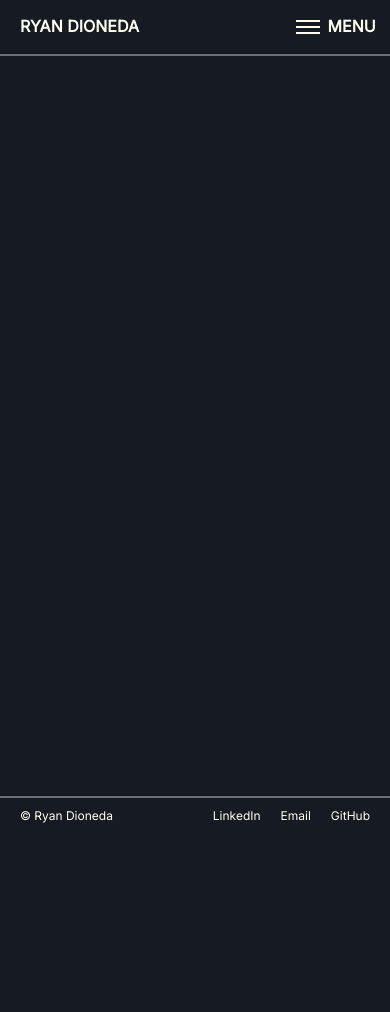
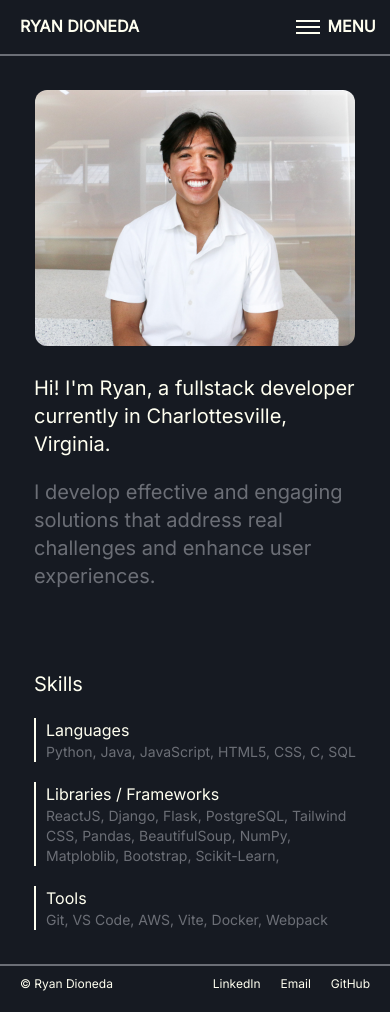
Before and after one commit to ryandioneda/portfolio_v1, a React (Vite) app: page /about in a window 390 px wide. Before the commit the page ends 844 px from the top, so only its background shows below. Built offline with nearby package versions, Linux system fonts and the light colour scheme.

Commit message:
Added content and styling for about page
Changes:
- Added desktop and mobile view for about page
-   Debugged footer to stay at bottom of page at all times
- Configured the mobile view nav menu to close for navlink onClick events

```diff
--- a/src/App.jsx
+++ b/src/App.jsx
@@ -8,16 +8,22 @@ import Footer from './components/Footer/Footer';
 
 // page imports
 import Index from './pages/Index/Index';
+import About from './pages/About/About';
 
 function App() {
   return (
-    <div>
+    <div className='flex flex-col min-h-screen'>
       <BrowserRouter>
         <Nav />
+        <div className="flex-grow">
 
-        <Routes>
-          <Route path='/' element={<Index />} />
-        </Routes>
+          <Routes>
+            <Route path='/' element={<Index />} />
+            <Route path='/about' element={<About />} />
+          </Routes>
+
+        </div>
+
         <Footer />
       </BrowserRouter>
 
--- a/src/components/Footer/Footer.jsx
+++ b/src/components/Footer/Footer.jsx
@@ -1,7 +1,7 @@
 
 const Footer = () => {
     return (
-        <div id="footer-wrapper" className="bg-offblack px-2.5 pb-5 pt-2.5 absolute bottom-0 w-full border-t-2 border-slate border-opacity-50 font-inter">
+        <div id="footer-wrapper" className="bg-offblack px-2.5 pb-5 pt-2.5 w-full border-t-2 border-slate border-opacity-50 font-inter">
             <div id="footer-container" className="flex px-2.5 text-xs sm:text-[1em]">
                 <div id="name-year-text" className="text-ivory">&copy; Ryan Dioneda</div>
 
--- a/src/components/Nav/Nav.jsx
+++ b/src/components/Nav/Nav.jsx
@@ -16,7 +16,7 @@ const Nav = () => {
         <div id='nav-wrapper' className="bg-offblack w-full p-2.5 font-inter sm:bg-slate border-b-2 border-slate border-opacity-50 sticky z-20">
             <nav id='nav-elements-container' className="flex uppercase font text-m font-normal justify-start">
                 <div id='name-link-container' className='px-2.5 py-1 text-ivory font-semibold'>
-                    <Link to="/">Ryan Dioneda</Link>
+                    <Link to="/" onClick={() => setIsActive(false)}>Ryan Dioneda</Link>
                 </div>
 
                 {/* Burger & Burger Toggle effect */}
@@ -56,14 +56,14 @@ const Nav = () => {
                     animate={{ y: isActive ? 0 : -0, opacity: isActive ? 1 : 0 }}
                     transition={{ duration: 0.3 }}>
 
-                    <Link to="/" className='px-5 py-1 sm:hover:text-offblack sm:hover:opacity-40'>Work</Link>
-                    <Link to="/about" className='px-5 py-1 sm:hover:text-offblack sm:hover:opacity-40'>About</Link>
-                    <Link to="/contact" className='px-5 py-1 sm:hover:text-offblack sm:hover:opacity-40'>Contact</Link>
+                    <Link to="/work" className='px-5 py-1 sm:hover:text-offblack sm:hover:opacity-40' onClick={() => setIsActive(false)}>Work</Link>
+                    <Link to="/about" className='px-5 py-1 sm:hover:text-offblack sm:hover:opacity-40' onClick={() => setIsActive(false)}>About</Link>
+                    <Link to="/contact" className='px-5 py-1 sm:hover:text-offblack sm:hover:opacity-40' onClick={() => setIsActive(false)}>Contact</Link>
                 </motion.div>
 
                 {/* If the menu is active show this vertically*/}
                 <div id='links-container' className={`font-semibold text-ivory right-0 top-full ml-auto ${isActive ? "hidden" : "hidden"} sm:flex justify-end gap-3`}>
-                    <Link to="/" className='px-3 py-1 sm:hover:text-offblack sm:hover:opacity-40'>Work</Link>
+                    <Link to="/work" className='px-3 py-1 sm:hover:text-offblack sm:hover:opacity-40'>Work</Link>
                     <Link to="/about" className='px-3 py-1 sm:hover:text-offblack sm:hover:opacity-40'>About</Link>
                     <Link to="/contact" className='px-3 py-1 sm:hover:text-offblack sm:hover:opacity-40'>Contact</Link>
 
--- a/src/index.css
+++ b/src/index.css
@@ -8,4 +8,5 @@ body, html{
     margin: 0;
     padding: 0;
     background-color: hsl(221, 20%, 11%);
+    overflow: auto;
 }
--- /dev/null
+++ b/src/pages/About/About.jsx
@@ -0,0 +1,65 @@
+import Headshot from '../../assets/headshot1.jpg';
+
+function About() {
+
+    return (
+        <div id="about-wrapper" className='p-2.5 font-inter'>
+            <div id="main-about-container" className=' p-5 grid grid-cols-1 gap-5 md:grid-cols-2'>
+
+                <div id="grid-col-1" className="col-span-1 p-1">
+                    <div id="image-container" className='w-full h-auto flex justify-center md:justify-end'>
+                        <img src={Headshot} alt="" className='w-full h-auto max-w-xs md:max-w-lg rounded-xl'/>
+                    </div>
+
+                </div>
+
+                <div id="grid-col-2" className="col-span-1 p-1 md:w-[70%]">
+                    <div id="about-text-container">
+                        <div id="about-text-1" className='text-ivory text-xl mb-5'>
+                            <span>Hi! I'm Ryan, a fullstack developer currently in Charlottesville, Virginia.</span>
+                        </div>
+
+                        <div id="about-text-2" className='text-slate opacity-50 text-xl mb-20'>
+                            <span>I develop effective and engaging solutions that address real challenges and enhance user experiences.</span>
+                        </div>
+
+                        <div id="skills-container" className=''>
+                            <div id="skills-heading" className='mb-5 text-xl'>
+                                <h1 className='text-ivory'>Skills</h1>
+                            </div>
+
+                            <div id="skills-list" className='flex flex-col gap-5 md:gap-0 md:flex-row'>
+                                <div id="technical-languages" className="border-l-2 border-ivory pl-2.5">
+                                    <h1 className='text-ivory'>Languages</h1>
+                                    <p className='text-sm text-slate opacity-50'>Python, Java, JavaScript, HTML5, CSS, C, SQL</p>
+                                </div>
+
+
+                                <div id="libraries-frameworks" className="border-l-2 border-ivory pl-2.5 ">
+                                    <h1 className='text-ivory'>Libraries / Frameworks</h1>
+                                    <p className='text-sm text-slate opacity-50'>ReactJS, Django, Flask, PostgreSQL, Tailwind CSS, Pandas, BeautifulSoup, NumPy, Matploblib,
+                                        Bootstrap, Scikit-Learn, </p>
+                                </div>
+
+
+                                <div id="tools" className="border-l-2 border-ivory pl-2.5">
+                                    <h1 className='text-ivory'>Tools</h1>
+                                    <p className='text-sm text-slate opacity-50'>Git, VS Code, AWS, Vite, Docker, Webpack</p>
+                                </div>
+
+                            </div>
+
+
+                        </div>
+
+
+                    </div>
+
+                </div>
+
+            </div>
+        </div>
+    )
+
+}
+export default About;
```
Also changed, not shown: src/assets/headshot1.jpg (added).
